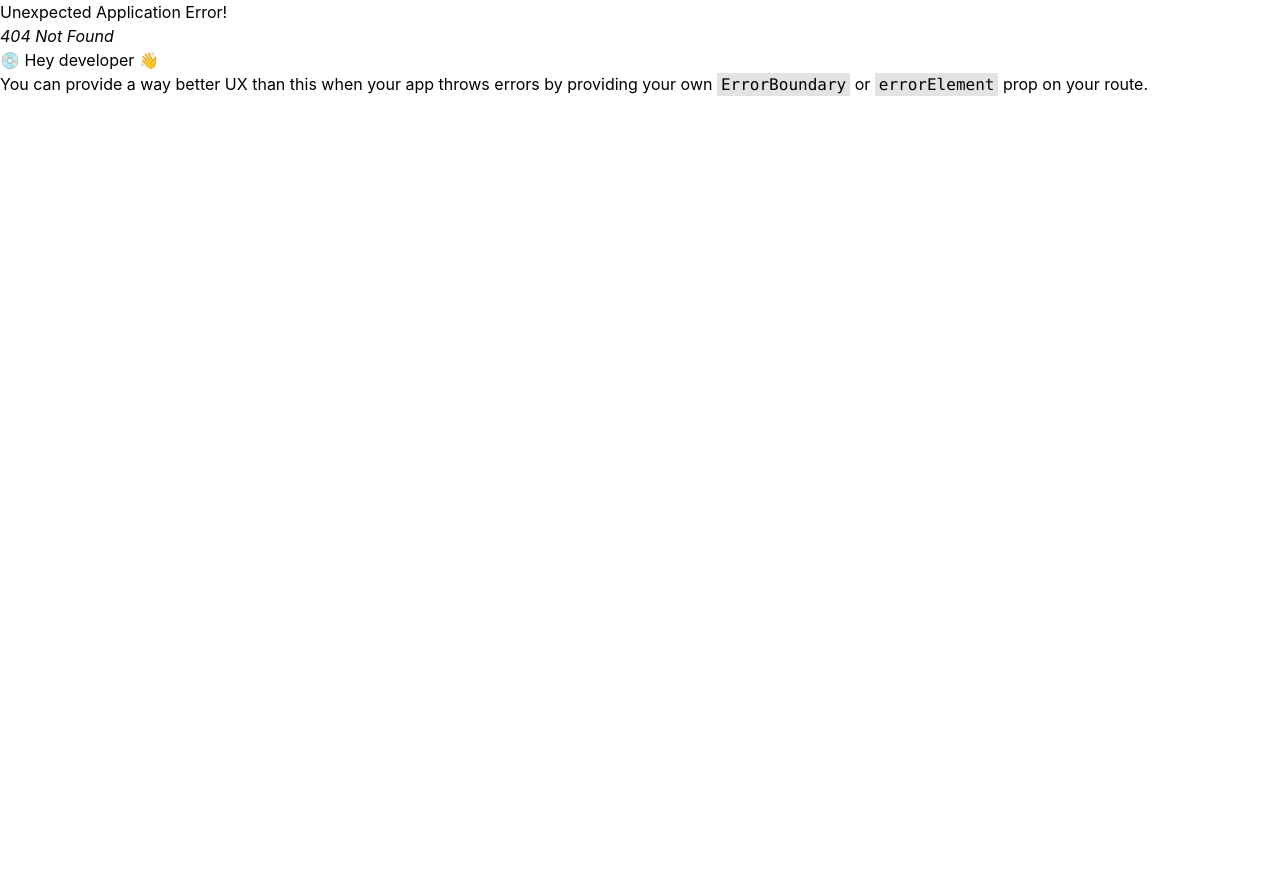
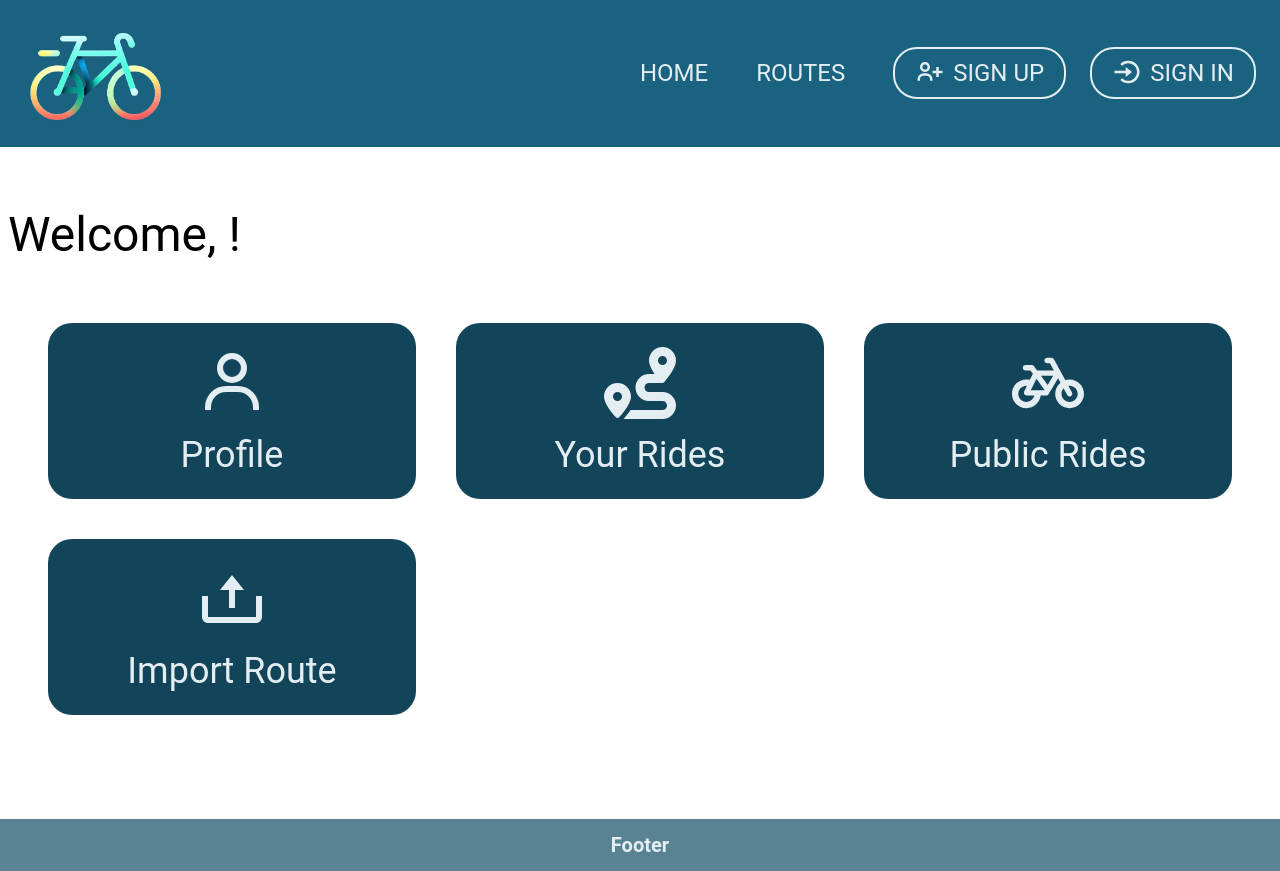
Before and after one commit to cBobri/cycling-tracker, a React (Create React App) app in the folder web-app/: page /dashboard in a window 1280 px wide. Before the commit this address had no page. Before the commit the page ends 800 px from the top, so only its background shows below. Built offline with nearby package versions, Linux system fonts and the light colour scheme.

Commit message:
Added dashboard page

```diff
--- a/web-app/src/App.tsx
+++ b/web-app/src/App.tsx
@@ -6,6 +6,7 @@ import Login from "./views/pages/login";
 import { UserProvider } from "./userContext";
 import Rides from "./views/pages/rides";
 import Profile from "./views/pages/profile";
+import Dashboard from "./views/pages/dashboard";
 
 const router = createBrowserRouter([
     {
@@ -16,6 +17,7 @@ const router = createBrowserRouter([
             { path: "/login", element: <Login /> },
             { path: "/rides", element: <Rides /> },
             { path: "/profile", element: <Profile /> },
+            { path: "/dashboard", element: <Dashboard /> },
         ],
     },
 ]);
--- a/web-app/src/views/components/header.tsx
+++ b/web-app/src/views/components/header.tsx
@@ -1,7 +1,6 @@
-import { Link, useNavigate } from "react-router-dom";
+import { Link } from "react-router-dom";
 import {
     BiLogInCircle,
-    BiLogOutCircle,
     BiMenuAltRight,
     BiSolidUserAccount,
     BiUserPlus,
@@ -15,12 +14,10 @@ type HeaderProps = {
 
 const Header = ({ onToggleSidebar }: HeaderProps) => {
     const context = useUserContext();
-    const navigate = useNavigate();
 
     const handleLogout = () => {
         localStorage.removeItem("token");
         context.setUserData(null);
-        navigate("/login");
     };
 
     const userNav = () => {
@@ -51,19 +48,19 @@ const Header = ({ onToggleSidebar }: HeaderProps) => {
         return (
             <>
                 <Link
-                    to={"/profile"}
-                    aria-label="To your profile"
+                    to={"/dashboard"}
+                    aria-label="To user dashboard"
                     className="flex justify-center gap-2 px-3 py-2 border-b-2 border-darkLight-200 hover:-translate-y-1 transition-transform duration-100"
                 >
                     <BiSolidUserAccount className="text-3xl" />
-                    <span>Profile</span>
+                    <span>{context.user.username}</span>
                 </Link>
 
                 <button
                     className="flex justify-center gap-2 px-5 py-2 border-2 border-darkLight-200 rounded-3xl hover:bg-darkLight-200 hover:text-darkLight-900 transition-colors duration-300"
                     onClick={handleLogout}
                 >
-                    <BiLogOutCircle className="text-3xl" />
+                    <BiLogInCircle className="text-3xl" />
                     <span>Sign out</span>
                 </button>
             </>
@@ -71,7 +68,7 @@ const Header = ({ onToggleSidebar }: HeaderProps) => {
     };
 
     return (
-        <header className="px-6 py-4 bg-primary-300 text-darkLight-200">
+        <header className="px-6 py-4 bg-primary-200 text-darkLight-200">
             <div className="flex flex-row justify-between items-center max-w-screen-xl mx-auto">
                 <Link to={"/"} aria-label="To homepage">
                     <img src={Logo} alt="Logo" className="w-[150px]" />
--- /dev/null
+++ b/web-app/src/views/pages/dashboard.tsx
@@ -0,0 +1,56 @@
+import { Link } from "react-router-dom";
+import { useUserContext } from "../../userContext";
+import { BiUpload, BiUser } from "react-icons/bi";
+import { FaBicycle, FaRoute } from "react-icons/fa6";
+
+const Dashboard = () => {
+    const context = useUserContext();
+
+    return (
+        <section className="py-16 px-6 xl:px-2 max-w-screen-xl mx-auto">
+            <h1 className="text-5xl mb-6">
+                Welcome,{" "}
+                <span className="text-primary-300">
+                    {context.user?.username}
+                </span>
+                !
+            </h1>
+
+            <nav className="grid gap-10 p-10 grid-cols-1 md:grid-cols-2 lg:grid-cols-3 justify-center items-center text-darkLight-200">
+                <Link
+                    to={"/profile"}
+                    className="bg-primary-300 p-6 flex flex-col items-center justify-center gap-4 rounded-3xl hover:scale-110 transition-transform"
+                >
+                    <BiUser className="text-7xl" />
+                    <h2 className="text-4xl">Profile</h2>
+                </Link>
+
+                <Link
+                    to={"/profile/rides"}
+                    className="bg-primary-300 p-6 flex flex-col items-center justify-center gap-4 rounded-3xl hover:scale-110 transition-transform"
+                >
+                    <FaRoute className="text-7xl" />
+                    <h2 className="text-4xl">Your Rides</h2>
+                </Link>
+
+                <Link
+                    to={"/rides"}
+                    className="bg-primary-300 p-6 flex flex-col items-center justify-center gap-4 rounded-3xl hover:scale-110 transition-transform"
+                >
+                    <FaBicycle className="text-7xl" />
+                    <h2 className="text-4xl">Public Rides</h2>
+                </Link>
+
+                <Link
+                    to={"/import"}
+                    className="bg-primary-300 p-6 flex flex-col items-center justify-center gap-4 rounded-3xl hover:scale-110 transition-transform"
+                >
+                    <BiUpload className="text-7xl" />
+                    <h2 className="text-4xl">Import Route</h2>
+                </Link>
+            </nav>
+        </section>
+    );
+};
+
+export default Dashboard;
--- a/web-app/src/views/pages/profile.tsx
+++ b/web-app/src/views/pages/profile.tsx
@@ -222,7 +222,10 @@ const Profile = () => {
 
             <section className="bg-darkLight-800">
                 <div className="py-20 px-6 xl:px-2 max-w-screen-xl mx-auto text-darkLight-200">
-                    <h2 className="text-5xl font-semibold font-robotoCondensed mb-16 uppercase text-center">
+                    <h2
+                        className="text-5xl font-semibold font-robotoCondensed mb-16 uppercase text-center"
+                        id="statistics"
+                    >
                         Statistics
                     </h2>
 
```
Also changed, not shown: 1 other file (tests, documents, lock files or other folders).
